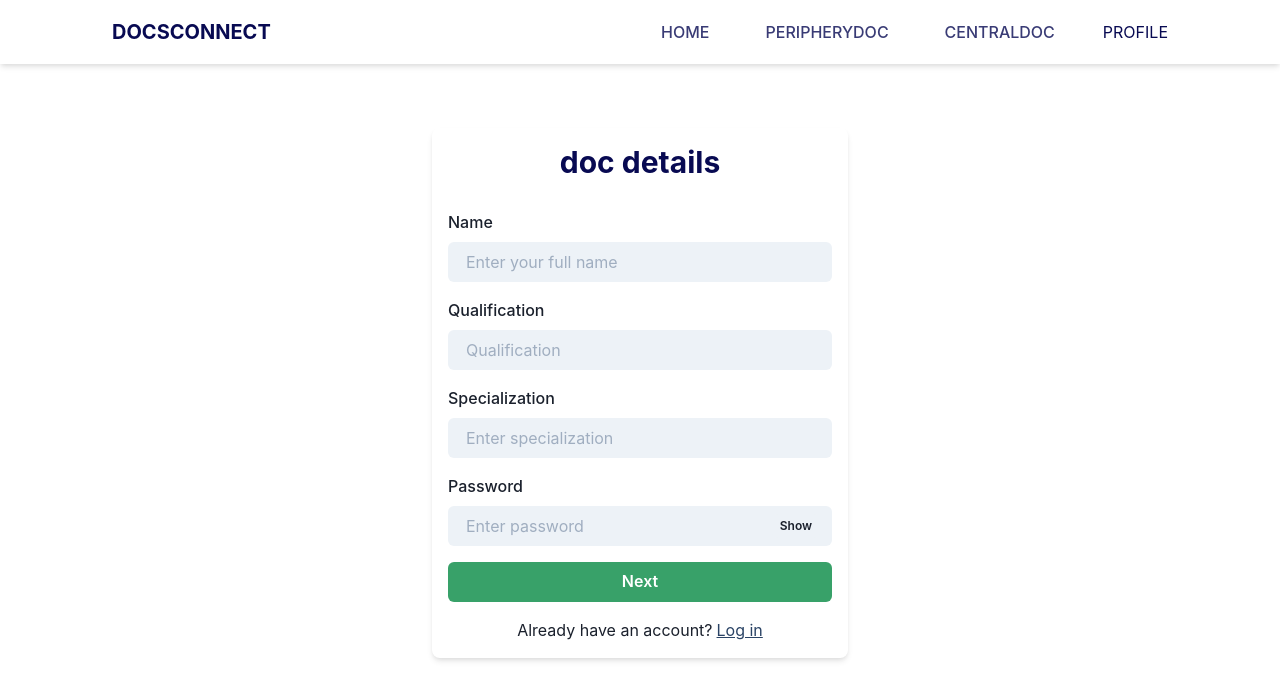
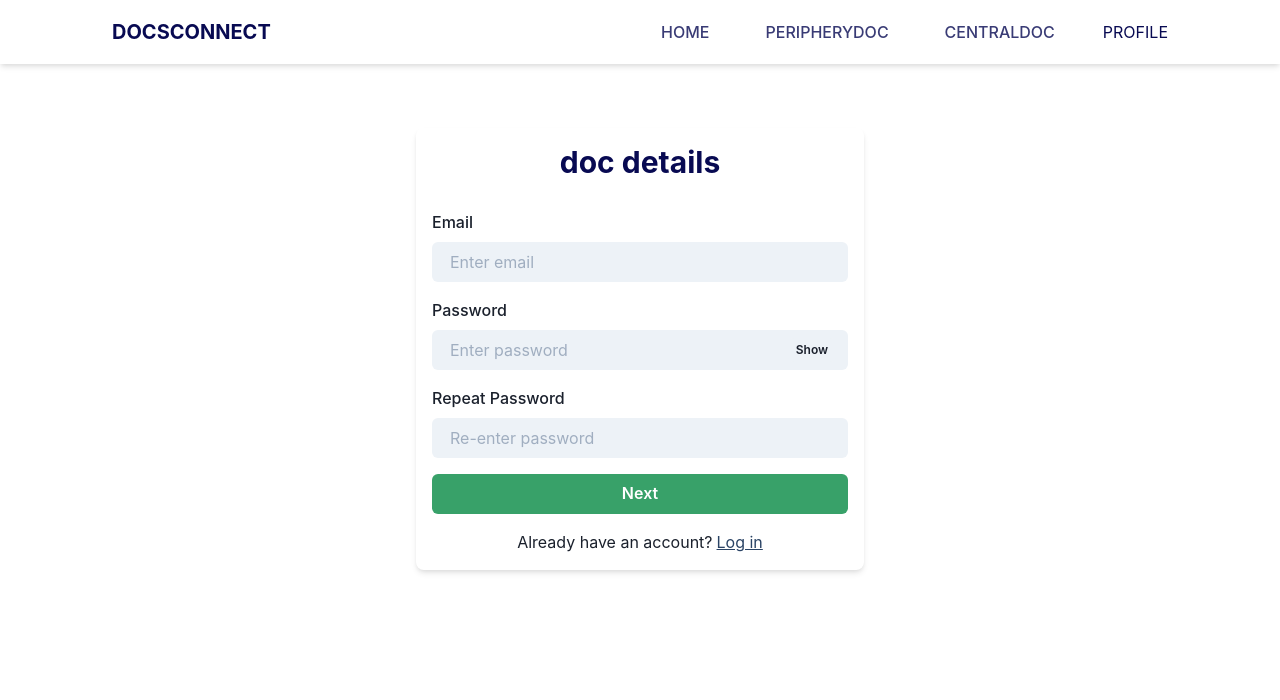
Before and after one commit to pranavsoni1101/docs_connect, a Next.js app: page /signup in a window 1280 px wide. Shown: the top 700 px of the page. Built offline with nearby package versions, Linux system fonts and the light colour scheme.

Commit message:
Added user details step

```diff
--- a/components/SignUp/DoctorDetails.jsx
+++ b/components/SignUp/DoctorDetails.jsx
@@ -2,26 +2,31 @@ import { useState } from "react";
 import { Box, Center, FormControl,
          FormLabel, Heading, Input,
          InputGroup, InputRightElement, Button,
-         VStack, Text
+         VStack, Text, HStack
 } from "@chakra-ui/react";
 import { FcGoogle } from "react-icons/fc";
 import { FaFacebookF } from "react-icons/fa";
 import Section from '../../components/Section';
 import SectionContent from '../../components/Section/SectionContent';
 
-const DoctorDetails = ({nextStep, state, handleInputChange}) => {
+const DoctorDetails = ({nextStep, state, prevStep,handleInputChange}) => {
 
     const Next = (event) => {
         event.preventDefault()
         nextStep();
     }
 
+    const Previous = (event) => {
+        event.preventDefault();
+        prevStep();
+    }
     return(
         <>
             <Section>
                 <SectionContent>
                     <Center>
                         <Box
+                            width        = "md"
                             padding      = "1em"
                             boxShadow    = "md"
                             borderRadius = "lg"
@@ -64,42 +69,31 @@ const DoctorDetails = ({nextStep, state, handleInputChange}) => {
                                     id           = "specialization"
                                     name         = "specialization"
                                     type         = "text"
-                                    value        = {state.email}
+                                    value        = {state.specialization}
                                     variant      = "filled"
                                     onChange     = {handleInputChange}
                                     placeholder  = 'Enter specialization'
                                     autoComplete = "off"
                                     marginBottom = "1em"
                                 />
-                                <FormLabel htmlFor="password">Password</FormLabel>
-                                <InputGroup>
-                                    <Input
-                                        id           = "password"
-                                        // type         = {inputType}
-                                        name         = "password"
-                                        value        = {state.password}
-                                        variant      = "filled"
-                                        onChange     = {handleInputChange}
-                                        placeholder  = 'Enter password'
-                                        marginBottom = "1em"
-                                    />
-                                    <InputRightElement width='4.5rem'>
-                                        <Button
-                                            size    = 'xs'
-                                            // onClick = {handlePasswordShow}
-                                        >
-                                            {state.show ? 'Hide' : 'Show'}
-                                        </Button>
-                                    </InputRightElement>
-                                </InputGroup>
+                                <HStack>
                                     <Button
                                         type         = "submit"
-                                    width        = "sm"
+                                        width        = "100%"
+                                        onClick      = {Previous}
+                                        colorScheme  = "green"
+                                    >
+                                        Previous
+                                    </Button>
+                                    <Button
+                                        type         = "submit"
+                                        width        = "100%"
                                         onClick      = {Next}
                                         colorScheme  = "green"
                                     >
                                         Next
                                     </Button>
+                                </HStack>
                             </FormControl>
                             <Box
                                 marginTop = "1em"
--- /dev/null
+++ b/components/SignUp/UserDetails.jsx
@@ -0,0 +1,113 @@
+import React from 'react';
+import { Center, Box, Heading,
+         FormControl, FormLabel, Input,
+         InputGroup, InputRightElement, Button,
+         Text
+    } from '@chakra-ui/react';
+import Section from '../Section';
+import SectionContent from '../Section/SectionContent';
+
+const UserDetails = ({state, nextStep, handleInputChange, inputType, handlePasswordShow}) => {
+
+    const Next = (event) => {
+        event.preventDefault();
+        nextStep();
+    }
+
+    return(
+        <>
+            <Section>
+                <SectionContent>
+                    <Center>
+                        <Box
+                            width        = "md"
+                            padding      = "1em"
+                            boxShadow    = "md"
+                            borderRadius = "lg"
+                        >
+                            <Heading
+                                size         = "lg"
+                                color        = "brand1.500"
+                                textAlign    = "center"
+                                marginBottom = "1em"
+                            >
+                               doc details
+                            </Heading>
+                            <FormControl>
+                                <FormLabel htmlFor="email">Email</FormLabel>
+                                <Input
+                                    id           = "email"
+                                    name         = "email"
+                                    type         = "email"
+                                    value        = {state.email}
+                                    variant      = "filled"
+                                    onChange     = {handleInputChange}
+                                    placeholder  = 'Enter email'
+                                    autoComplete = "off"
+                                    marginBottom = "1em"
+                                />
+                               <FormLabel htmlFor="password">Password</FormLabel>
+                                <InputGroup>
+                                    <Input
+                                        id           = "password"
+                                        type         = {inputType}
+                                        name         = "password"
+                                        value        = {state.password}
+                                        variant      = "filled"
+                                        onChange     = {handleInputChange}
+                                        placeholder  = 'Enter password'
+                                        marginBottom = "1em"
+                                    />
+                                    <InputRightElement width='4.5rem'>
+                                        <Button
+                                            size    = 'xs'
+                                            onClick = {handlePasswordShow}
+                                        >
+                                            {state.show ? 'Hide' : 'Show'}
+                                        </Button>
+                                    </InputRightElement>
+                                </InputGroup>
+                                <FormLabel htmlFor="repassword">Repeat Password</FormLabel>
+                                <Input
+                                    id           = "repassword"
+                                    type         = "password"
+                                    name         = "repassword"
+                                    value        = {state.repassword}
+                                    variant      = "filled"
+                                    onChange     = {handleInputChange}
+                                    placeholder  = 'Re-enter password'
+                                    marginBottom = "1em"
+                                />
+                                <Button
+                                    type         = "submit"
+                                    width        = "100%"
+                                    onClick      = {Next}
+                                    colorScheme  = "green"
+                                >
+                                    Next
+                                </Button>
+                            </FormControl>
+                            <Box
+                                marginTop = "1em"
+                                textAlign = "center"
+                            >
+                                    Already have an account?
+                                    <Text
+                                        as         = "a"
+                                        color      = "blue.800"
+                                        textDecoration= "underline"
+                                        href       = "/login"
+                                        marginLeft = "4px"
+                                    >
+                                        Log in
+                                    </Text>
+                            </Box>
+                        </Box>
+                    </Center>
+                </SectionContent>
+            </Section>
+        </>
+    )
+}
+
+export default UserDetails;
--- a/pages/signup/index.jsx
+++ b/pages/signup/index.jsx
@@ -1,15 +1,18 @@
 
 import { useState } from 'react';
 import DoctorDetails from '../../components/SignUp/DoctorDetails';
+import UserDetails from '../../components/SignUp/UserDetails';
 
 const LogIn = () => {
 
     const [step, setStep] = useState(0);
     const [state, setState] = useState({
         name: "",
+        email: "",
+        password: "",
+        repassword: "",
         qualification: "",
         specialization: "",
-        password: "",
         show: false,
     });
 
@@ -38,13 +41,20 @@ const LogIn = () => {
 
     const renderFormStep =
                             step === 0 ?
+                                <UserDetails
+                                    state              = {state}
+                                    nextStep           = {nextStep}
+                                    inputType          = {inputType}
+                                    handleInputChange  = {handleInputChange}
+                                    handlePasswordShow = {handlePasswordShow}
+                                />
+                                : step === 1 ?
                                 <DoctorDetails
                                     state             = {state}
-                                    nextStep    =   {nextStep}
+                                    prevStep          = {prevStep}
+                                    nextStep          = {nextStep}
                                     handleInputChange = {handleInputChange}
                                 />
-                            : step === 1 ?
-                                <h1>HHHIHHIHIH</h1>
                             :
                                 <h1>HihgihgigoygoiygHHIHHIHIH</h1>
 
```
Lines whose indentation alone changed are shown as unchanged.
